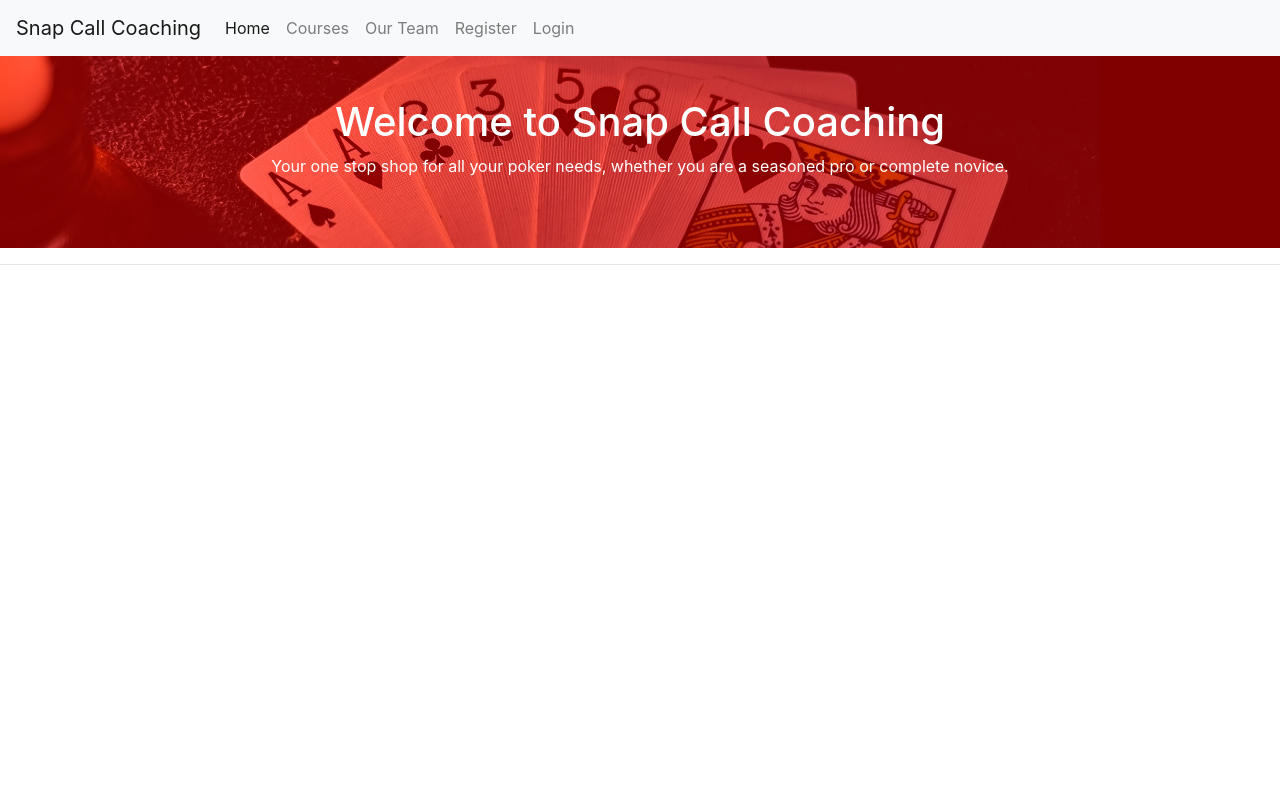
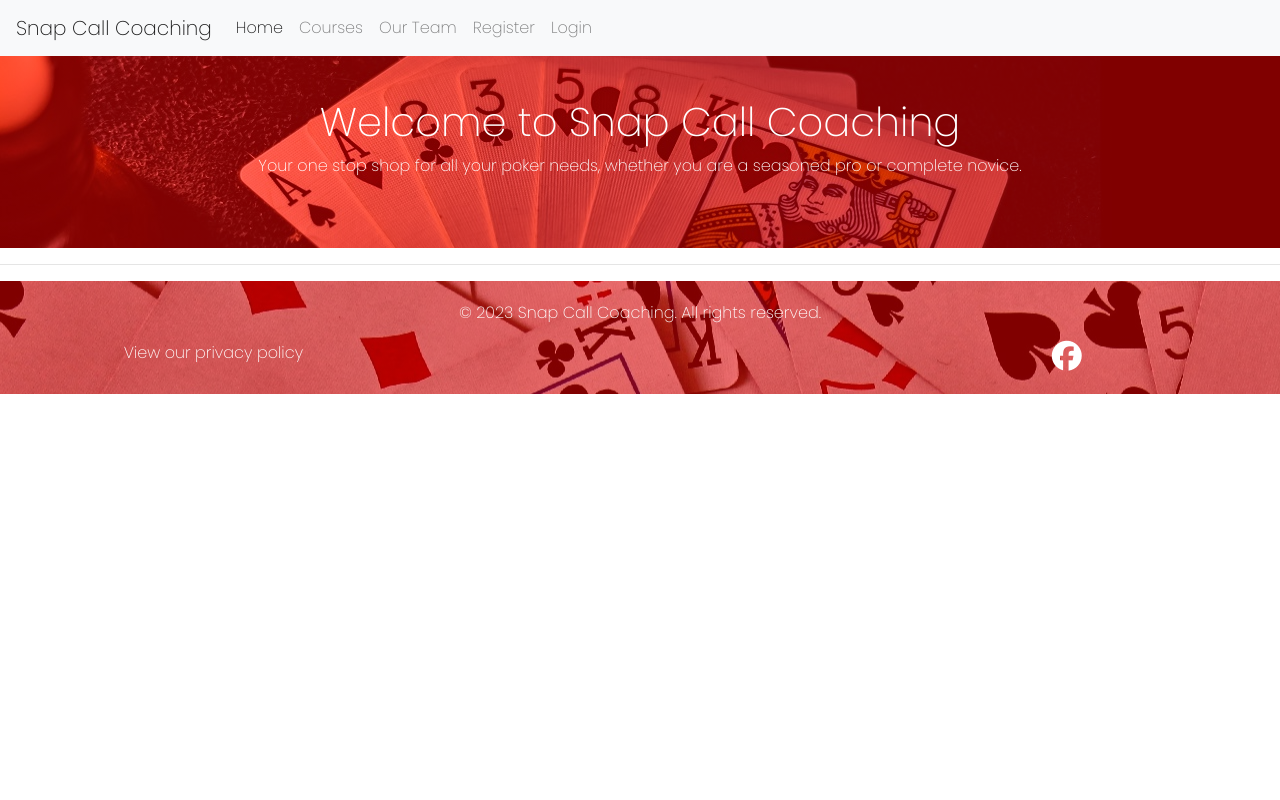
Before and after one commit to tomkelly111/Snap-Call-Coaching, a Django app: page /courses/ in a window 1280 px wide. Run offline with Django 3.2, Linux system fonts and the light colour scheme; data that the repository does not hold is empty; some libraries are stand-ins or nearby versions.

Commit message:
add footer and gdpr policy

```diff
--- a/static/css/base.css
+++ b/static/css/base.css
@@ -1,14 +1,12 @@
-html {
-    height: 100%
+@import url('https://fonts.googleapis.com/css2?family=Poppins:wght@200&family=Quicksand&family=Roboto+Condensed&display=swap');
+
+
+body {
+    height: 100%;
+    font-family: 'Poppins', sans-serif;
 }
 
-
-/* .background-image {
-    background: url('/media/Background-poker-cards.jpg') no-repeat center center fixed;
-    background-size: cover;
-    height: 100vh;
-} */
-
+/* base.html styling  */
 .callout {
     padding: 50px;
     text-align: center;
@@ -18,10 +16,18 @@ html {
     max-height: 300px;
 }
 
+/* Media queries */
+@media (max-width: 330px) {
+    .callout-paragraph {
+        display: none;
+    }
+}
+
+/* index.html styling */
 .circle-text {
     width: 370px;
     height: 370px;
-    border: 5px solid red;
+    border: 3px solid red;
     border-radius: 50%;
     display: flex;
     align-items: center;
@@ -35,7 +41,7 @@ html {
     width: 90%;
     min-height: 350px;
     padding: 5%;
-    border: 5px solid red;
+    border: 3px solid red;
     border-radius: 20px;
     display: flex;
     align-items: center;
@@ -65,6 +71,8 @@ html {
     padding: 15px;
 }
 
+/* Media queries */
+
 @media (max-width: 450px) {
 
     .poker-tips {
@@ -86,11 +94,56 @@ html {
     }
 }
 
+@media (max-width: 295px) {
+
+    .circle-text {
+        font-size: smaller;
+        width: 250px;
+        height: 250px;
+        border: 5px solid red;
+        border-radius: 50%;
+        display: flex;
+        align-items: center;
+        justify-content: center;
+        background: url('/media/aces.jpg') center/cover;
+        margin-top: 20px;
+        margin-bottom: 10px;
+    }
+}
 
 
+/* Footer styling */
+footer {
+    background-color: red;
+    padding: 20px 0;
+    text-align: center;
+    position: relative;
+    bottom: 0;
+    width: 100%;
+    color: white;
+    background: linear-gradient(rgba(255, 0, 0, 0.5), rgba(255, 0, 0, 0.5)), url('/media/playing-cards-footer.jpg') no-repeat center center;
+}
 
-@media (max-width: 330px) {
-    .callout-paragraph {
-        display: none;
-    }
+.privacy-policy {
+    font-family: 'Poppins', sans-serif;
+    color: white;
 }
+
+.footer-icon {
+    text-decoration: none;
+    display: flex;
+    justify-content: space-around;
+    width: 100%;
+    font-size: 30px;
+    color: white;
+    transition: all 0.35s ease-in-out;
+    -moz-transition: all 0.35s ease-in-out;
+    -webkit-transition: all 0.35s ease-in-out;
+    -o-transition: all 0.35s ease-in-out;
+
+}
+
+.footer-icon:hover {
+    color: black;
+    text-decoration: none;
+}
--- a/templates/base.html
+++ b/templates/base.html
@@ -27,6 +27,10 @@
     <script
       src="https://cdn.jsdelivr.net/npm/bootstrap@4.6.2/dist/js/bootstrap.bundle.min.js"
       integrity="sha384-Fy6S3B9q64WdZWQUiU+q4/2Lc9npb8tCaSX9FK7E8HnRr0Jz8D6OP9dO5Vg3Q9ct"
+      crossorigin="anonymous"
+    ></script>
+    <script
+      src="https://kit.fontawesome.com/e8b7e1c327.js"
       crossorigin="anonymous"
     ></script>
     {% endblock %} {% block extra_js %} {% endblock %}
@@ -104,5 +108,28 @@
     {% endif %} {% block page_header %} {% endblock %}
     <!-- block tags -->
     {% block content %} {% endblock %} {% block postloadjs %} {% endblock %}
+    <footer class="container-fluid">
+      <div class="row justify-content-center">
+        <div class="col-md-4">
+          <p>&copy; 2023 Snap Call Coaching. All rights reserved.</p>
+        </div>
+      </div>
+      <div class="row">
+        <div class="col-12 col-md-4">
+          <a
+            href="https://www.privacypolicygenerator.info/live.php?token=UHfEmPw7yIozL7qH9gdgVNN84sUBTPJh"
+            aria-label="Home"
+            class="privacy-policy"
+            >View our privacy policy</a
+          >
+        </div>
+        <div class="col-12 col-md-4"></div>
+        <div class="col-12 col-md-4">
+          <a href="" target="_blank" aria-label="Facebook"
+            ><i class="fa-brands fa-facebook footer-icon"></i
+          ></a>
+        </div>
+      </div>
+    </footer>
   </body>
 </html>
```
Also changed, not shown: media/Background-poker-cards.jpg (deleted), media/playing-cards-footer.jpg (added).
